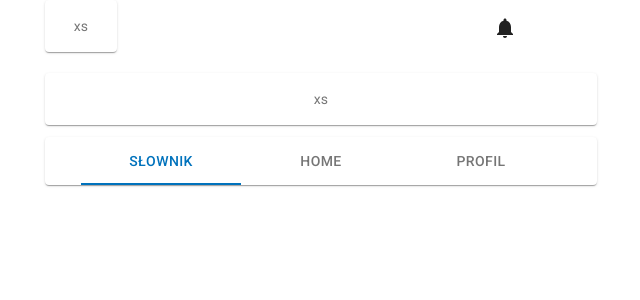
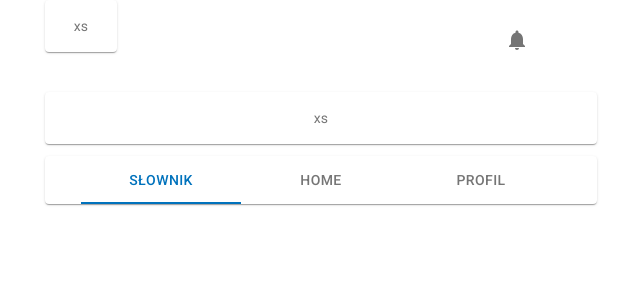
Before and after one commit to arturtamborski/wsp, a React (Create React App) app: page / in a window 1280 px wide. Shown: the top 300 px of the page, without its empty margins (319-959 px from the left). Built offline with nearby package versions, Linux system fonts and the light colour scheme.

Commit message:
add some padding

```diff
--- a/src/views/Home.js
+++ b/src/views/Home.js
@@ -1,6 +1,7 @@
 import { makeStyles } from '@material-ui/core/styles';
 import Container from '@material-ui/core/Container';
 import Paper from '@material-ui/core/Paper';
+import IconButton from '@material-ui/core/IconButton';
 import Grid from '@material-ui/core/Grid';
 import Box from '@material-ui/core/Box';
 import NotificationsIcon from '@material-ui/icons/Notifications';
@@ -31,7 +32,9 @@ export default function Home() {
         </Grid>
         <Grid item xs={3}>
           <Box p={2}>
-            <NotificationsIcon />
+            <IconButton>
+              <NotificationsIcon />
+            </IconButton>
           </Box>
         </Grid>
       </Grid>
```
